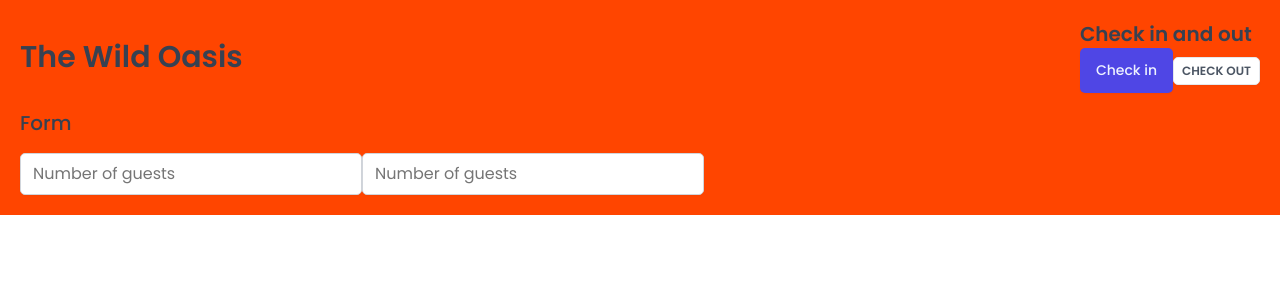
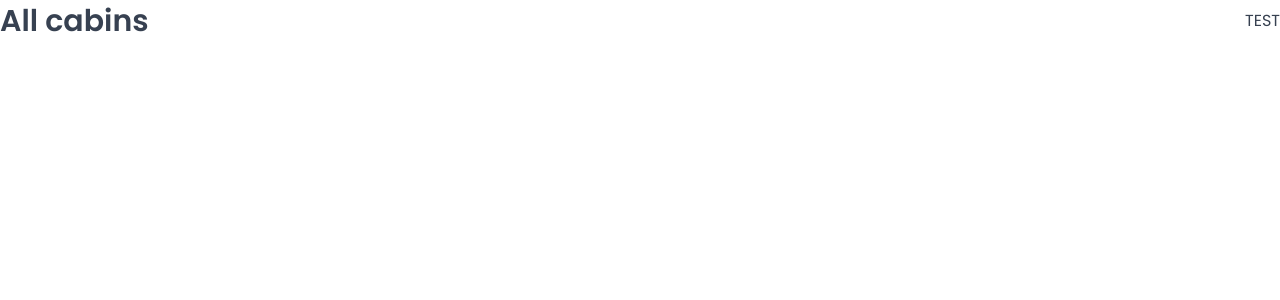
Before and after one commit to Hybola/17-the-wild-oasis-redo, a React (Vite) app: page /cabins in a window 1280 px wide. Shown: the top 300 px of the page. Built offline with nearby package versions, Linux system fonts and the light colour scheme; a web font is replaced by a local one.

Commit message:
lecture 333: set up routes

```diff
--- a/package.json
+++ b/package.json
@@ -12,6 +12,7 @@
   "dependencies": {
     "react": "^18.2.0",
     "react-dom": "^18.2.0",
+    "react-router-dom": "^6.26.1",
     "styled-components": "^6.1.12"
   },
   "devDependencies": {
--- a/src/App.jsx
+++ b/src/App.jsx
@@ -1,54 +1,32 @@
-import styled from "styled-components";
+import { BrowserRouter, Navigate, Route, Routes } from "react-router-dom";
 import GlobalStyles from "./styles/GlobalStyles";
-import Button from "./ui/Button";
-import Input from "./ui/Input";
-import Heading from "./ui/Heading";
-import Row from "./ui/Row";
-
-const StyledApp = styled.main`
-  background-color: orangered;
-  padding: 20px;
-`;
+import DashBoard from "./pages/Dashboard";
+import Bookings from "./pages/Bookings";
+import Cabins from "./pages/Cabins";
+import Users from "./pages/Users";
+import Account from "./pages/Account";
+import PageNotFound from "./pages/PageNotFound";
+import Login from "./pages/Login";
+import Settings from "./pages/Settings";
 function App() {
   return (
     <>
       <GlobalStyles />
-
-      <StyledApp>
-        <Row>
-          <Row type="horizontal">
-            <Heading as="h1">The Wild Oasis</Heading>
-            <div>
-              <Heading as="h2">Check in and out</Heading>
-              <Button
-                variation="primary"
-                size="medium"
-                onClick={() => {
-                  alert("check in");
-                }}>
-                Check in
-              </Button>
-              <Button
-                variation="secondary"
-                size="small"
-                onClick={() => {
-                  alert("check out");
-                }}>
-                Check out
-              </Button>
-            </div>
-          </Row>
-
-          <Row type="vertical">
-            <Heading as="h3">Form</Heading>
-            <form>
-              <Input placeholder="Number of guests" type="number"></Input>
-              <Input placeholder="Number of guests" type="number"></Input>
-            </form>
-          </Row>
-        </Row>
-      </StyledApp>
+      <BrowserRouter>
+        <Routes>
+          <Route index element={<Navigate replace to="dashboard" />} />
+          <Route path="dashboard" element={<DashBoard />} />
+          <Route path="bookings" element={<Bookings />} />
+          <Route path="cabins" element={<Cabins />} />
+          <Route path="users" element={<Users />} />
+          <Route path="settings" element={<Settings />} />
+          <Route path="account" element={<Account />} />
+          <Route path="login" element={<Login />} />
+          <Route path="*" element={<PageNotFound />} />
+        </Routes>
+      </BrowserRouter>
     </>
   );
 }
+
 export default App;
--- a/src/ui/Row.jsx
+++ b/src/ui/Row.jsx
@@ -19,3 +19,18 @@
   type: "vertical",
 };
 export default Row;
+////Version 2
+const direction = {
+  horizontal: css`
+    justify-content: space-between;
+    align-items: center;
+  `,
+  vertical: css`
+    flex-direction: column;
+    gap: 1.6rem;
+  `,
+};
+const RowV2 = styled.div`
+  display: flex;
+  ${(props) => direction[props.type]}
+`;
```
Also changed, not shown: 1 other file (tests, documents, lock files or other folders).
